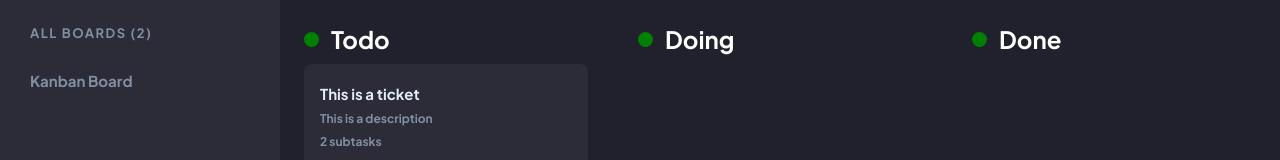
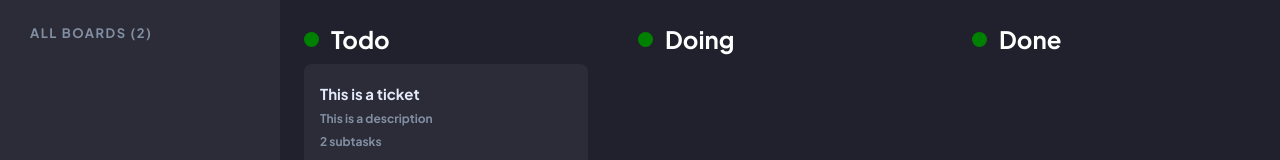
Before and after one commit to Rikard-Johansson97/kanban-board, a React (Vite) app: page / in a window 1280 px wide. Shown: the top 160 px of the page. Built offline with nearby package versions, Linux system fonts and the light colour scheme.

Commit message:
SideNav styling

```diff
--- a/package.json
+++ b/package.json
@@ -11,11 +11,13 @@
   "dependencies": {
     "react": "^18.2.0",
     "react-dom": "^18.2.0",
-    "sass": "^1.57.1"
+    "sass": "^1.57.1",
+    "uuid": "^9.0.0"
   },
   "devDependencies": {
     "@types/react": "^18.0.26",
     "@types/react-dom": "^18.0.9",
+    "@types/uuid": "^9.0.0",
     "@vitejs/plugin-react": "^3.0.0",
     "typescript": "^4.9.3",
     "vite": "^4.0.0"
--- a/src/components/SideNav/SideNav.tsx
+++ b/src/components/SideNav/SideNav.tsx
@@ -1,13 +1,26 @@
 import React from "react";
+import { useProject } from "../../context/projectContext";
 import "./SideNav.scss";
 
+import { Ticket, Board, Project } from "../../types/types";
+
+interface Props {
+  Projects: Project;
+}
+
 const SideNav = () => {
+  const { projects }: any = useProject();
+
+  console.log(JSON.stringify(projects));
+
   return (
     <div className='sidenav'>
       <p>ALL BOARDS (2)</p>
 
       <ul>
-        <li>Kanban Board</li>
+        {projects.map((project: Project) => {
+          <li>{project.title}</li>;
+        })}
       </ul>
     </div>
   );
--- /dev/null
+++ b/src/context/Projects-data.ts
@@ -0,0 +1,138 @@
+import { v4 as uuidv4 } from 'uuid'
+
+export const projectsData = [
+    {
+        title: 'Place Board',
+        id: 1,
+        board: [
+            {
+                name: 'Todo',
+                tickets: [
+                    {
+                        id: uuidv4(),
+                        title: 'Context Bug',
+                        description:
+                            'This is one of the longest descriptions ever',
+                        tasks: ['Fix types at the same time'],
+                    },
+                    {
+                        id: uuidv4(),
+                        title: 'Datalake team need config',
+                        description: '',
+                        tasks: ['Fix types at the same time'],
+                    },
+                    {
+                        id: uuidv4(),
+                        title: 'i18n english',
+                        description: 'Setup json and NPM',
+                        tasks: ['Fix types at the same time'],
+                    },
+                    {
+                        id: uuidv4(),
+                        title: 'Datalake team need config',
+                        description: '',
+                        tasks: ['Fix types at the same time'],
+                    },
+                    {
+                        id: uuidv4(),
+                        title: 'i18n english',
+                        description: 'Setup json and NPM',
+                        tasks: ['Fix types at the same time'],
+                    },
+                ],
+            },
+            {
+                name: 'Doing',
+                tickets: [
+                    {
+                        id: uuidv4(),
+                        title: 'Portal for modals',
+                        description:
+                            'This is one of the longest descriptions ever',
+                        tasks: ['Fix types at the same time'],
+                    },
+                    {
+                        id: uuidv4(),
+                        title: 'Context Bug',
+                        description:
+                            'This is one of the longest descriptions ever',
+                        tasks: ['Fix types at the same time'],
+                    },
+                ],
+            },
+            {
+                name: 'Done',
+                tickets: [
+                    {
+                        id: uuidv4(),
+                        title: 'Context Bug',
+                        description:
+                            'This is one of the longest descriptions ever',
+                        tasks: ['Fix types at the same time'],
+                    },
+                    {
+                        id: uuidv4(),
+                        title: 'Datalake team need config',
+                        description: '',
+                        tasks: ['Fix types at the same time'],
+                    },
+                    {
+                        id: uuidv4(),
+                        title: 'i18n english',
+                        description: 'Setup json and NPM',
+                        tasks: ['Fix types at the same time'],
+                    },
+                ],
+            },
+        ],
+    },
+    {
+        title: 'Jira Board',
+        id: 2,
+        board: {
+            stage1: {
+                name: 'Todo',
+                tickets: [
+                    {
+                        id: uuidv4(),
+                        title: 'Test Bug',
+                        description:
+                            'This is one of the longest descriptions ever',
+                        tasks: ['Fix types at the same time'],
+                    },
+                ],
+            },
+            stage2: {
+                name: 'Doing',
+                tickets: [
+                    {
+                        id: uuidv4(),
+                        title: 'Portal for modals',
+                        description:
+                            'This is one of the longest descriptions ever',
+                        tasks: [
+                            'Types and modal refs, get cookies to work with auth',
+                        ],
+                    },
+                ],
+            },
+            stage3: {
+                name: 'Done',
+                tickets: [
+                    {
+                        id: uuidv4(),
+                        title: 'Datalake team need config',
+                        description: '',
+                        tasks: ['Fix types at the same time'],
+                    },
+                    {
+                        id: uuidv4(),
+                        title: 'i18n english',
+                        description: 'Setup json and NPM',
+                        tasks: ['Fix types at the same time'],
+                    },
+                ],
+            },
+        },
+    },
+]
--- /dev/null
+++ b/src/context/projectContext.tsx
@@ -0,0 +1,23 @@
+import React, { createContext, useState, useContext } from "react";
+import { projectsData } from "./Projects-data";
+
+const ProjectContext = createContext({});
+
+export function useProject() {
+  return useContext(ProjectContext);
+}
+
+const ProjectProvider = ({ children }: { children: React.ReactNode }) => {
+  const [projects, setProjects] = useState(projectsData);
+
+  const value = {
+    projects: projects,
+    setProjects: setProjects,
+  };
+
+  return (
+    <ProjectContext.Provider value={value}>{children}</ProjectContext.Provider>
+  );
+};
+
+export default ProjectProvider;
--- a/src/main.tsx
+++ b/src/main.tsx
@@ -2,9 +2,12 @@
 import ReactDOM from "react-dom/client";
 import App from "./App";
 import "./index.scss";
+import ProjectProvider from "./context/projectContext";
 
 ReactDOM.createRoot(document.getElementById("root") as HTMLElement).render(
   <React.StrictMode>
-    <App />
+    <ProjectProvider>
+      <App />
+    </ProjectProvider>
   </React.StrictMode>
 );
--- /dev/null
+++ b/src/types/types.ts
@@ -0,0 +1,21 @@
+export interface Ticket {
+    id: string;
+    title: string;
+    description: string;
+    tasks: string[];
+}
+
+export interface Board {
+    name: string;
+    tickets: Ticket[];
+}
+
+export interface Project {
+    title: string;
+    id: number;
+    board: Board[] | {
+        stage1: Board,
+        stage2: Board,
+        stage3: Board
+    }
+}
```
Also changed, not shown: 1 other file (tests, documents, lock files or other folders).
